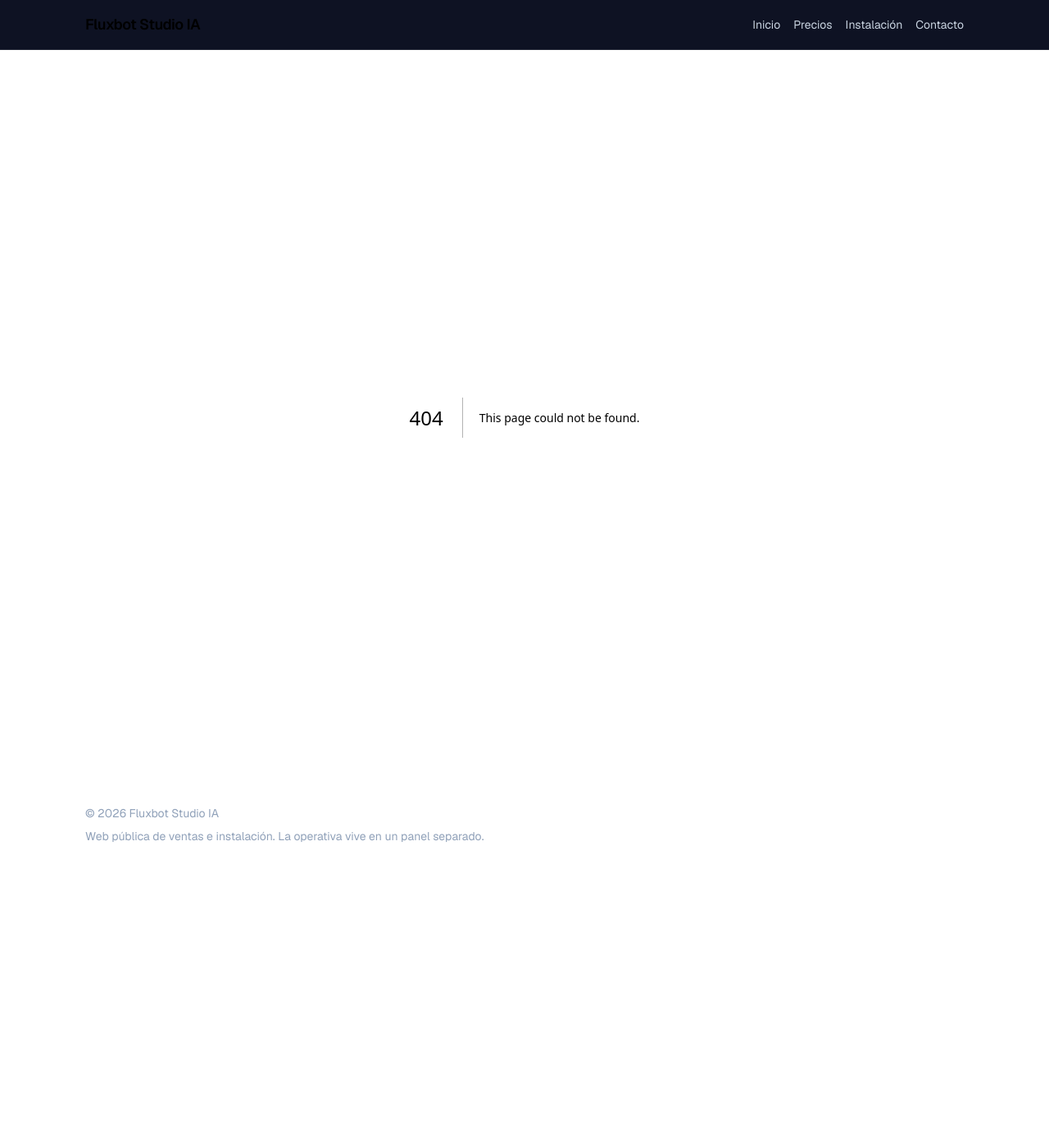
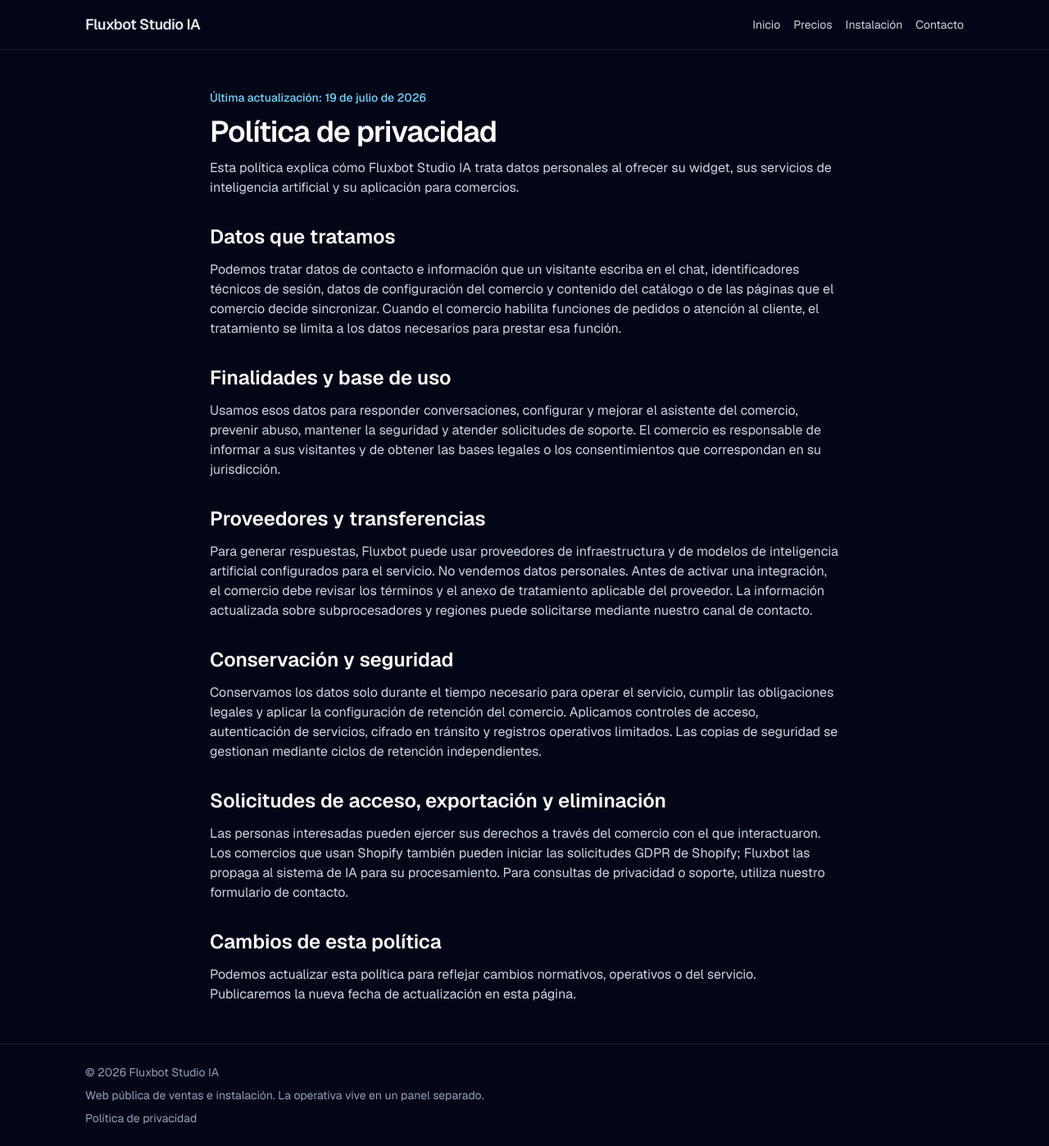
Before and after one commit to silvarojasdiegoarturo91/fluxbot-studio-ia-front, a Next.js app: page /privacy in a window 1280 px wide. Before the commit this address had no page. Shown: the whole page at 82% size. Before the commit the page ends 1054 px from the top, so only its background shows below. Built offline with nearby package versions, Linux system fonts and the light colour scheme.

Commit message:
feat: publish privacy policy

```diff
--- /dev/null
+++ b/src/app/privacy/page.tsx
@@ -0,0 +1,81 @@
+import type { Metadata } from "next";
+
+export const metadata: Metadata = {
+  title: "Política de privacidad",
+  description: "Política de privacidad pública de Fluxbot Studio IA.",
+};
+
+export default function PrivacyPage() {
+  return (
+    <article className="mx-auto max-w-3xl space-y-8 text-slate-300">
+      <header className="space-y-3">
+        <p className="text-sm font-medium text-sky-300">Última actualización: 19 de julio de 2026</p>
+        <h1 className="text-4xl font-semibold tracking-tight text-white">Política de privacidad</h1>
+        <p>
+          Esta política explica cómo Fluxbot Studio IA trata datos personales al ofrecer su widget,
+          sus servicios de inteligencia artificial y su aplicación para comercios.
+        </p>
+      </header>
+
+      <section className="space-y-3">
+        <h2 className="text-2xl font-semibold text-white">Datos que tratamos</h2>
+        <p>
+          Podemos tratar datos de contacto e información que un visitante escriba en el chat,
+          identificadores técnicos de sesión, datos de configuración del comercio y contenido del
+          catálogo o de las páginas que el comercio decide sincronizar. Cuando el comercio habilita
+          funciones de pedidos o atención al cliente, el tratamiento se limita a los datos necesarios
+          para prestar esa función.
+        </p>
+      </section>
+
+      <section className="space-y-3">
+        <h2 className="text-2xl font-semibold text-white">Finalidades y base de uso</h2>
+        <p>
+          Usamos esos datos para responder conversaciones, configurar y mejorar el asistente del
+          comercio, prevenir abuso, mantener la seguridad y atender solicitudes de soporte. El
+          comercio es responsable de informar a sus visitantes y de obtener las bases legales o los
+          consentimientos que correspondan en su jurisdicción.
+        </p>
+      </section>
+
+      <section className="space-y-3">
+        <h2 className="text-2xl font-semibold text-white">Proveedores y transferencias</h2>
+        <p>
+          Para generar respuestas, Fluxbot puede usar proveedores de infraestructura y de modelos de
+          inteligencia artificial configurados para el servicio. No vendemos datos personales. Antes
+          de activar una integración, el comercio debe revisar los términos y el anexo de tratamiento
+          aplicable del proveedor. La información actualizada sobre subprocesadores y regiones puede
+          solicitarse mediante nuestro canal de contacto.
+        </p>
+      </section>
+
+      <section className="space-y-3">
+        <h2 className="text-2xl font-semibold text-white">Conservación y seguridad</h2>
+        <p>
+          Conservamos los datos solo durante el tiempo necesario para operar el servicio, cumplir las
+          obligaciones legales y aplicar la configuración de retención del comercio. Aplicamos
+          controles de acceso, autenticación de servicios, cifrado en tránsito y registros operativos
+          limitados. Las copias de seguridad se gestionan mediante ciclos de retención independientes.
+        </p>
+      </section>
+
+      <section className="space-y-3">
+        <h2 className="text-2xl font-semibold text-white">Solicitudes de acceso, exportación y eliminación</h2>
+        <p>
+          Las personas interesadas pueden ejercer sus derechos a través del comercio con el que
+          interactuaron. Los comercios que usan Shopify también pueden iniciar las solicitudes GDPR
+          de Shopify; Fluxbot las propaga al sistema de IA para su procesamiento. Para consultas de
+          privacidad o soporte, utiliza nuestro <a className="text-sky-300 underline hover:text-sky-200" href="/contact">formulario de contacto</a>.
+        </p>
+      </section>
+
+      <section className="space-y-3">
+        <h2 className="text-2xl font-semibold text-white">Cambios de esta política</h2>
+        <p>
+          Podemos actualizar esta política para reflejar cambios normativos, operativos o del
+          servicio. Publicaremos la nueva fecha de actualización en esta página.
+        </p>
+      </section>
+    </article>
+  );
+}
--- a/src/components/site-footer.tsx
+++ b/src/components/site-footer.tsx
@@ -4,6 +4,9 @@
       <div className="mx-auto flex w-full max-w-6xl flex-col gap-2 px-6 py-6 text-sm text-slate-400 md:px-10">
         <p>© {new Date().getFullYear()} Fluxbot Studio IA</p>
         <p>Web pública de ventas e instalación. La operativa vive en un panel separado.</p>
+        <a className="w-fit text-sky-300 underline hover:text-sky-200" href="/privacy">
+          Política de privacidad
+        </a>
       </div>
     </footer>
   );
```
